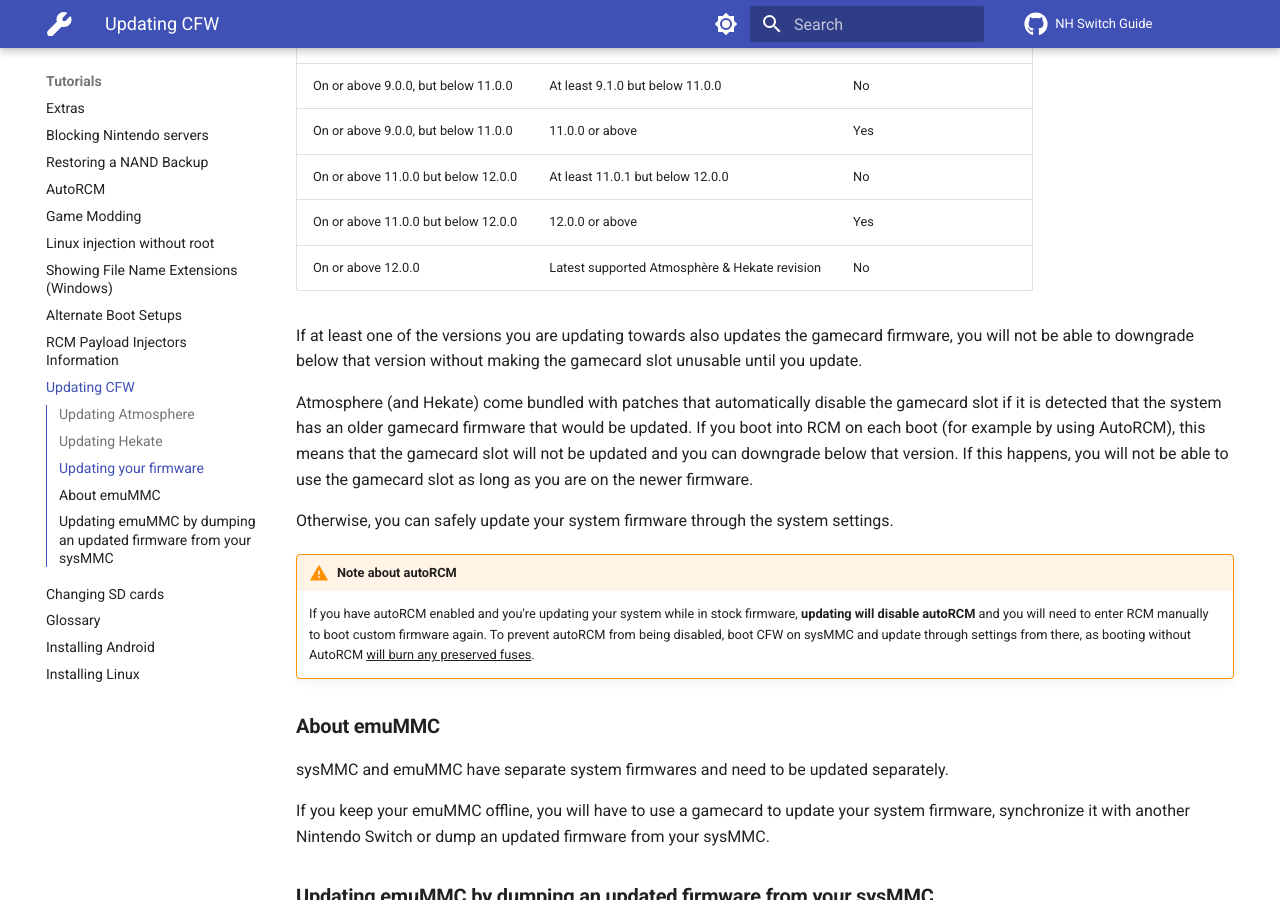
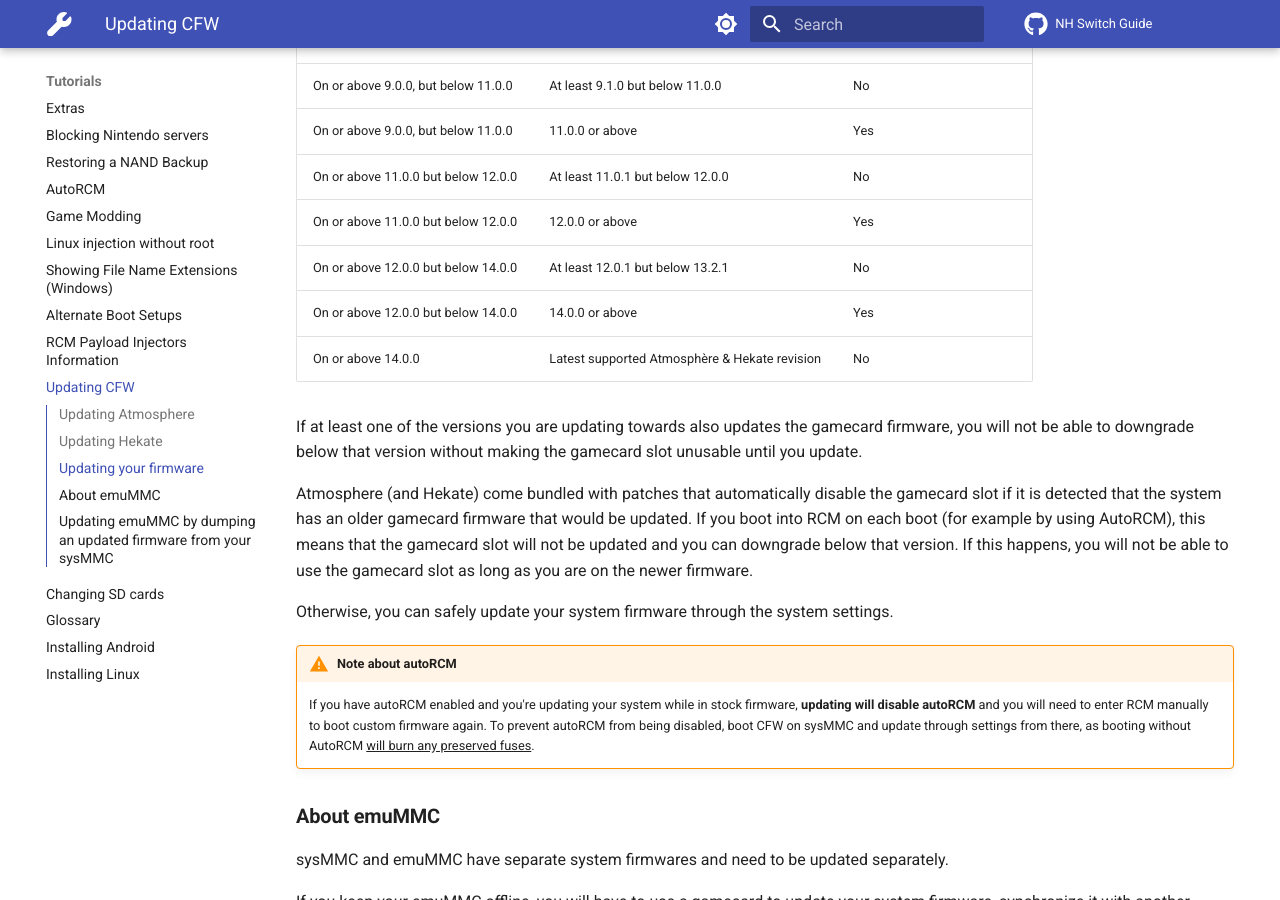
Before and after one commit to nh-server/switch-guide, an MkDocs documentation site: the page built from docs/extras/updating.md, in a window 1280 px wide and 900 px high, scrolled down 1823 px. Built offline with MkDocs 1.6.1 and Material for MkDocs 9.7.7, drawn with Linux system fonts in a browser that asks for light colours; comment, search, counter and statistics services are not loaded.

Commit message:
Update updating.md

```diff
--- a/docs/extras/updating.md
+++ b/docs/extras/updating.md
@@ -54,7 +54,9 @@
 | On or above 9.0.0, but below 11.0.0  | 11.0.0 or above                               | Yes                       |
 | On or above 11.0.0 but below 12.0.0  | At least 11.0.1 but below 12.0.0              | No                        |
 | On or above 11.0.0 but below 12.0.0  | 12.0.0 or above                               | Yes                       |
-| On or above 12.0.0                   | Latest supported Atmosphère & Hekate revision | No                        |
+| On or above 12.0.0 but below 14.0.0  | At least 12.0.1 but below 13.2.1              | No                        |
+| On or above 12.0.0 but below 14.0.0  | 14.0.0 or above                               | Yes                       |
+| On or above 14.0.0                   | Latest supported Atmosphère & Hekate revision | No                        |
 
 If at least one of the versions you are updating towards also updates the gamecard firmware, you will not be able to downgrade below that version without making the gamecard slot unusable until you update.
 
```
